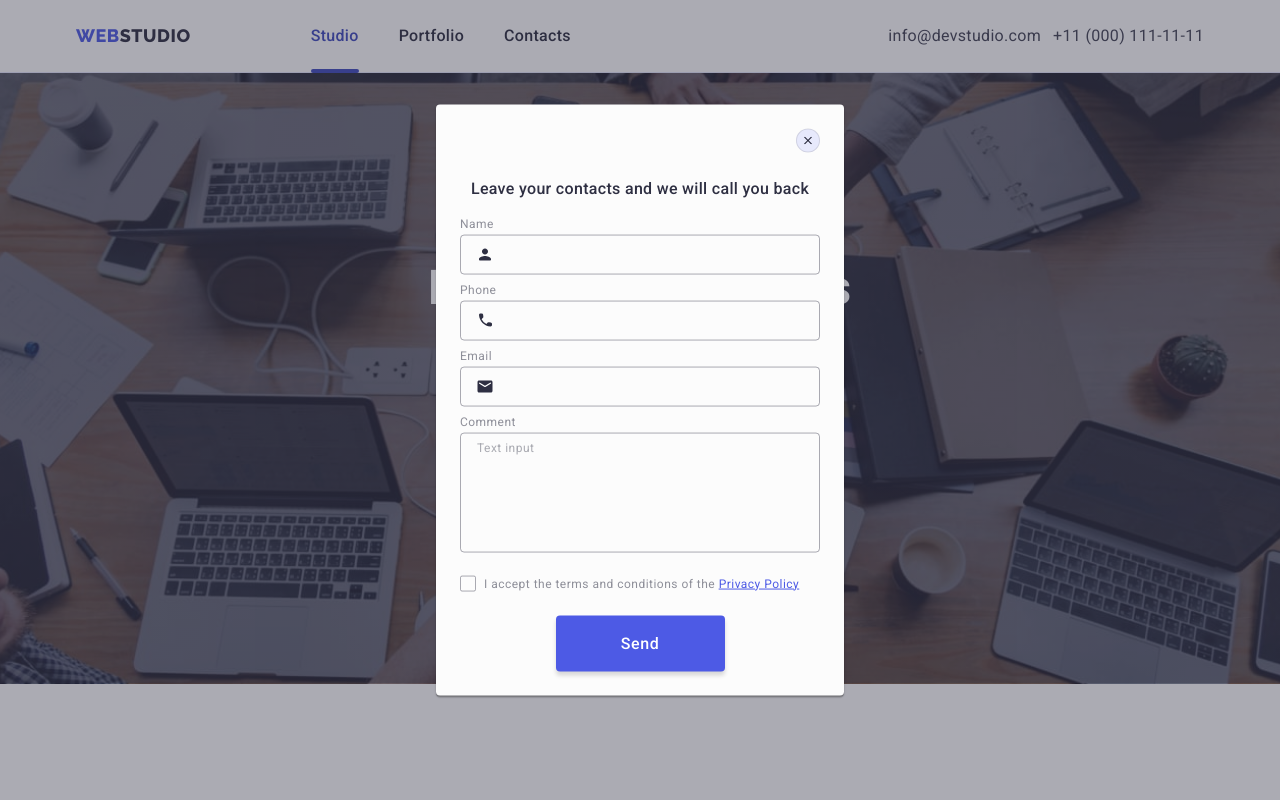
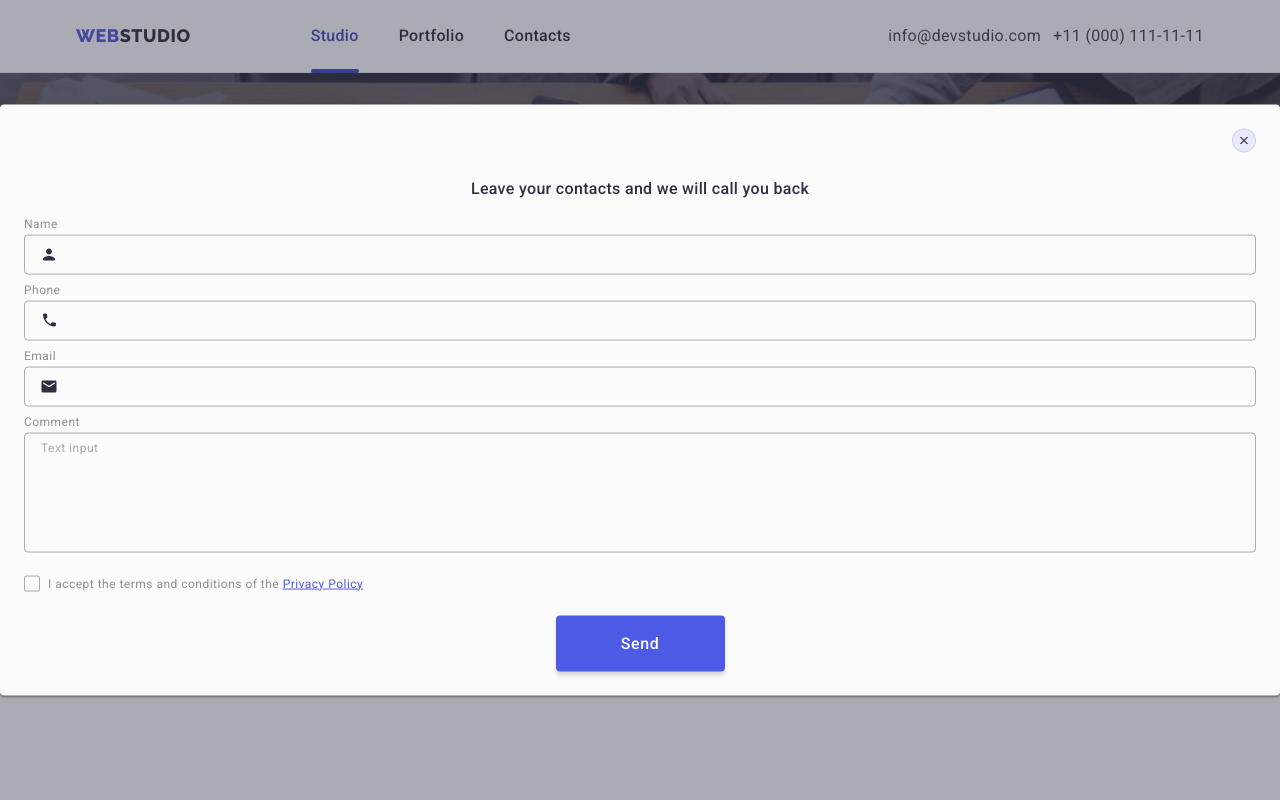
Before and after one commit to Oleg998/goit-markup-hw-06, a plain HTML site: page index.html in a window 1280 px wide. Both pictures are taken after a click on the button "Order Service". Shown: the top 800 px of the page. Drawn offline with nearby package versions, Linux system fonts and the light colour scheme.

Commit message:
Update media.css

```diff
--- a/css/media.css
+++ b/css/media.css
@@ -1,3 +1,8 @@
+@media screen and (min-width: 428px) {
+  .modal {
+    width: 100vw;
+  }
+}
 @media screen and (min-width: 428px) {
   .container {
     max-width: 426px;
```
